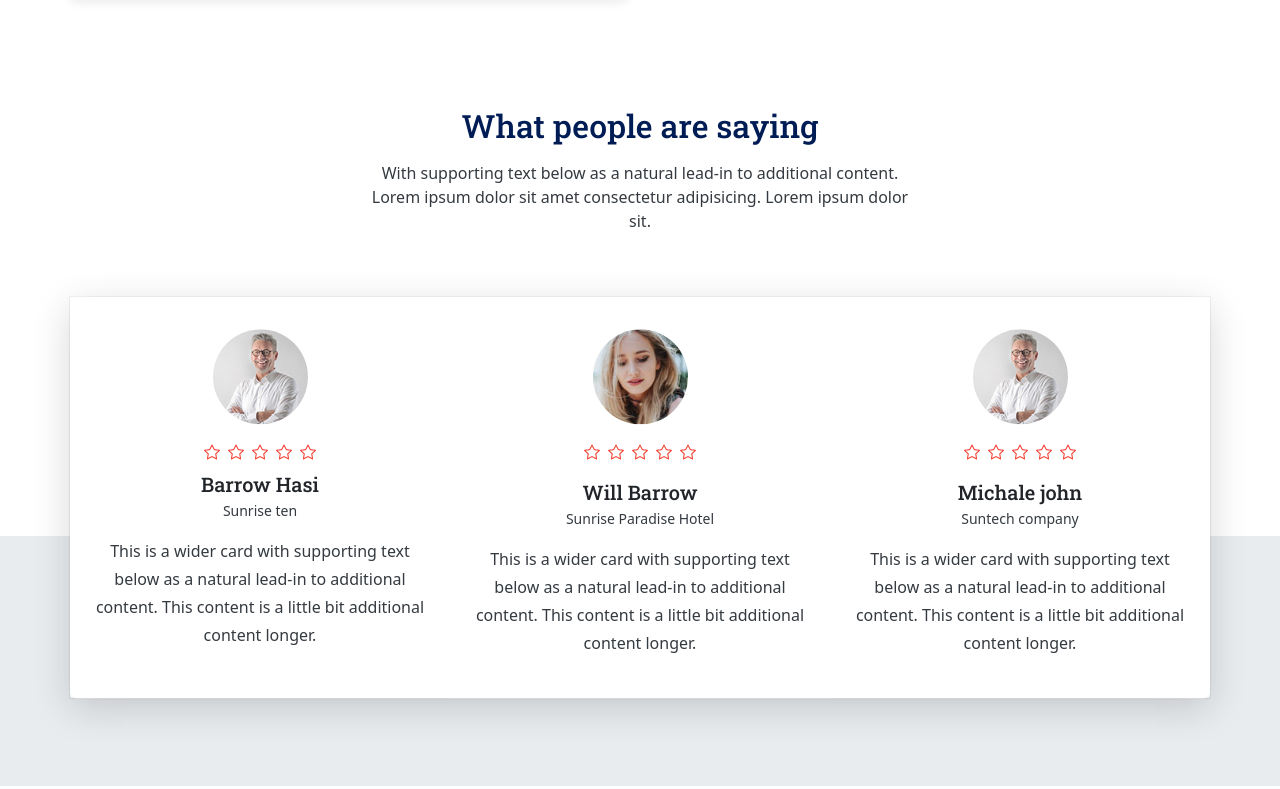
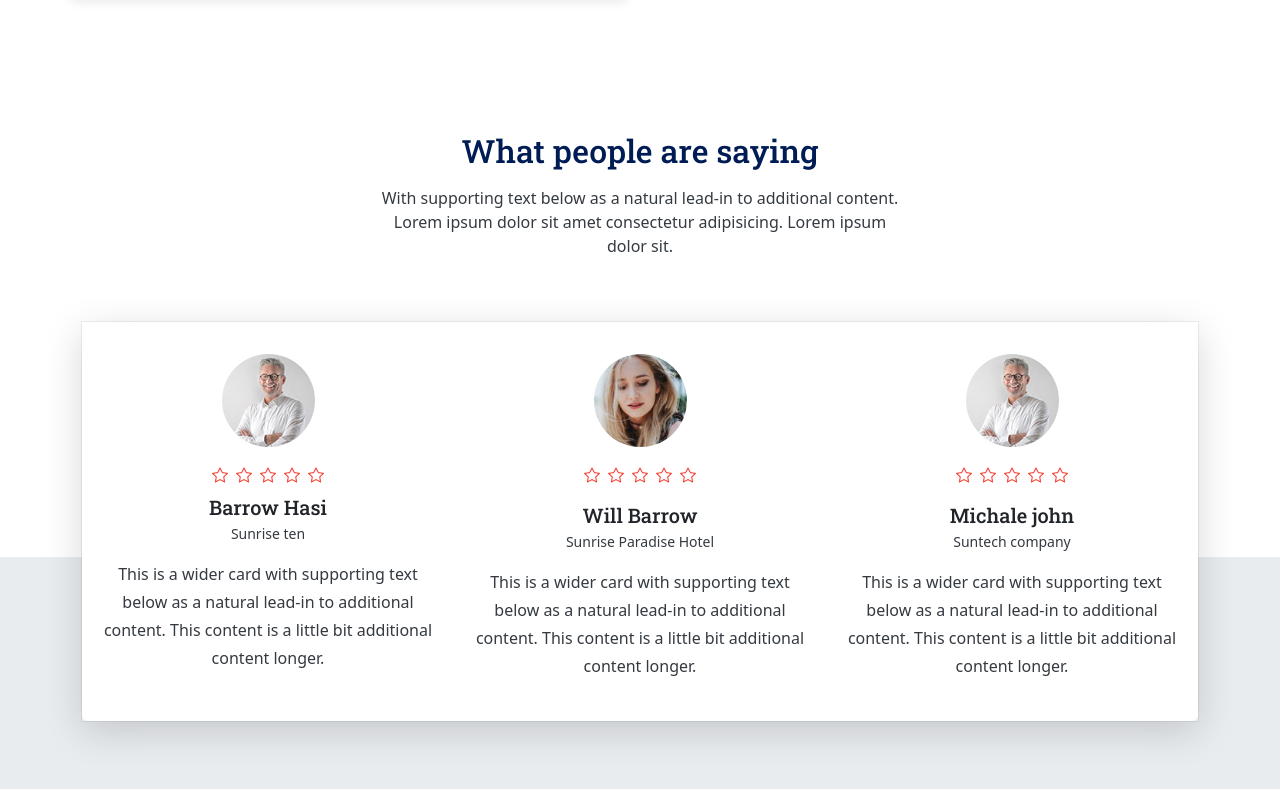
Before and after one commit to RahulRitchil/Bootstrap-Project-2-With-Responsive-Design, a website: page index.html in a window 1280 px wide. Shown: the part 3583-4372 px from the top of the page. Drawn offline with Linux system fonts and the light colour scheme.

Commit message:
removed 5th section

```diff
--- a/assets/css/style.css
+++ b/assets/css/style.css
@@ -107,7 +107,20 @@
 }
 /* 4th section */
 .ms-4th-h{
-    height: 25.25rem;
+    padding-bottom: 6rem !important;
+}
+.ms-4-bg{
+    position: relative;
+}
+.ms-4-bg::before{
+    content: '';
+    background-color: #e9ecef;
+    width: 100%;
+    height: 38%;
+    position: absolute;
+    bottom: 0;
+    left: 0;
+    z-index: -1;
 }
 .ms-4th-top{
     top: 67% !important;
@@ -120,11 +133,6 @@
 }
 .p-own{
     padding: 2rem 0 1.563rem 0;
-}
-/* 5th section */
-.back-bg{
-    width: 100%;
-    height: 15.625rem;
 }
 /* 7th section */
 .img-ms-7{
--- a/index.html
+++ b/index.html
@@ -20,7 +20,7 @@
     <link rel="stylesheet" href="./css/main.min.css">
 
     <!-- main stylesheet -->
-    <link rel="stylesheet" href="./assets/css/style.min.css">
+    <link rel="stylesheet" href="./assets/css/style.css">
 
     <!-- responsive stylesheet -->
     <link rel="stylesheet" href="./assets/css/responsive.css">
@@ -258,8 +258,9 @@
         </div>
       </section>
       <!-- 4th section -->
-      <section class="container px-0 position-relative ms-4th-h">
-        <div class="w-100 position-absolute ms-4th-top start-50 translate-middle">
+      <section class="px-0 ms-4th-h ms-4-bg">
+        <div class="container">
+          <div class="w-100 ms-4th-top start-50">
             <div class="card border-0 text-center w-50 mx-auto">
               <div class="card-body pt-0">
                 <h2 class="card-title geo-pslab text-primary mb-3">What people are saying</h2>
@@ -314,9 +315,8 @@
               </div>
             </div>
           </div>
+        </div>
       </section>
-      <!-- 5th section -->
-      <div class="container-fluid bg-gray-200 back-bg"></div>
       <!-- 6th section -->
       <div class="container px-0 my-5 py-5">
         <div class="row">
```
Lines whose indentation alone changed are shown as unchanged.
